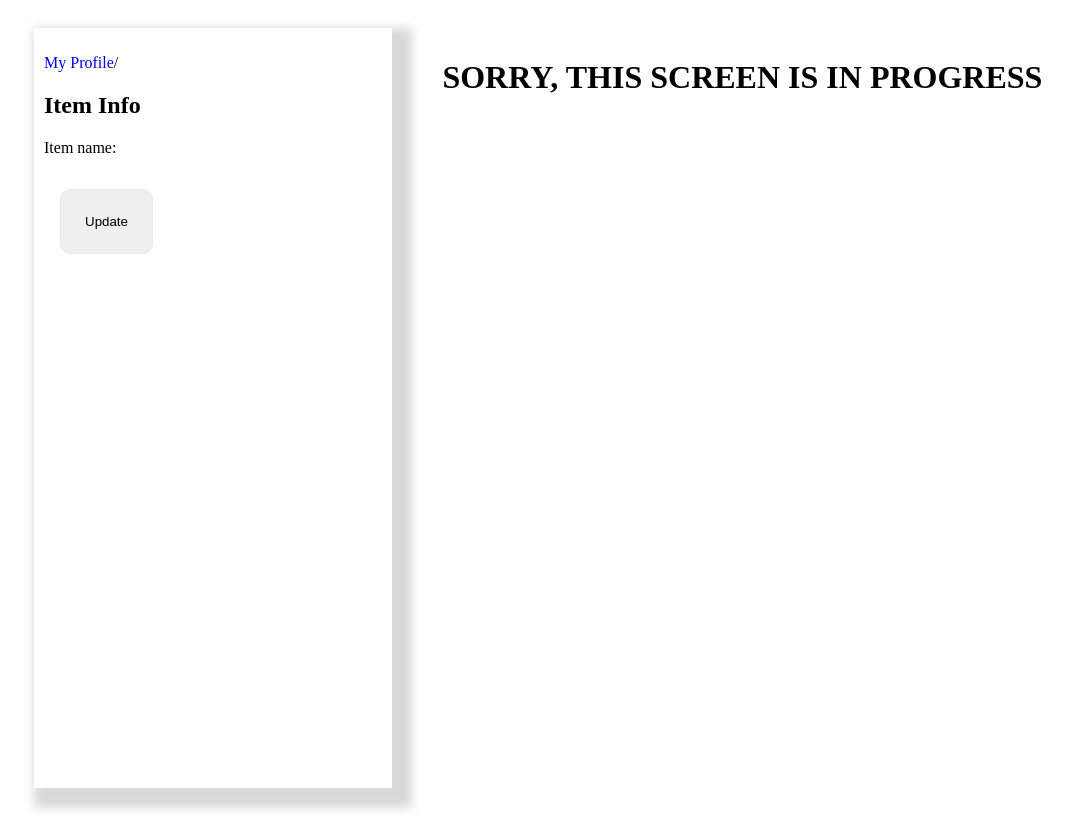
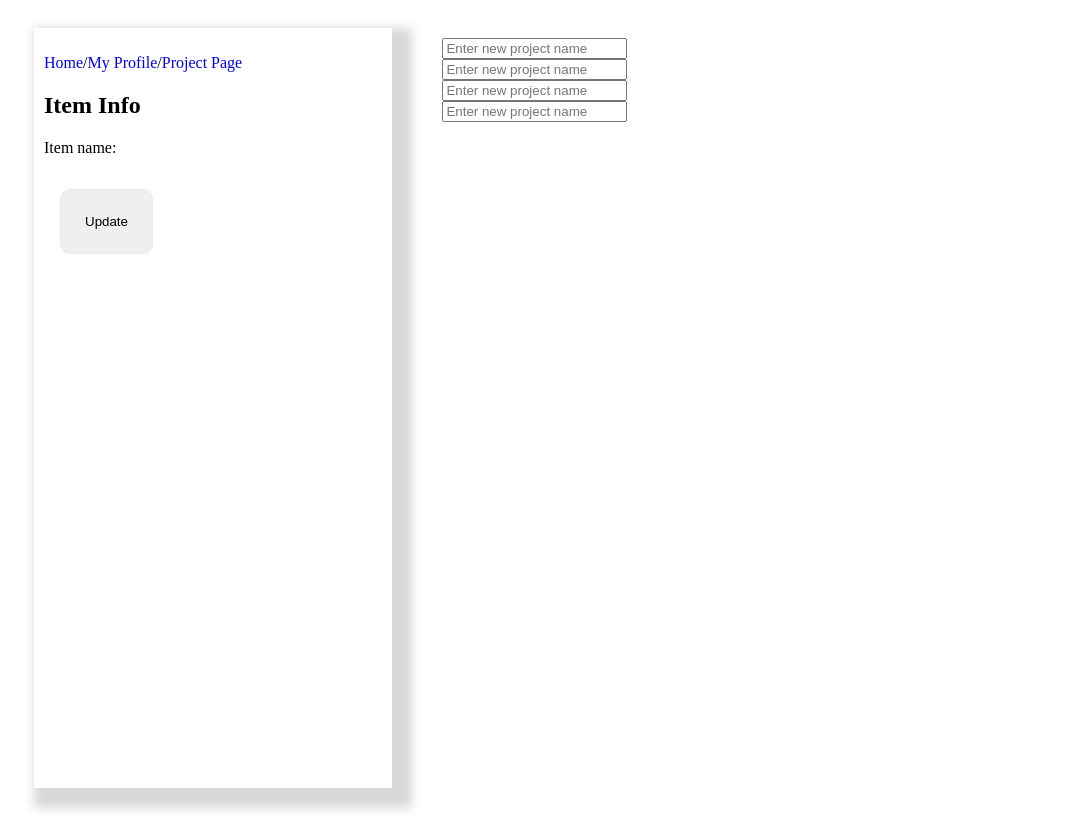
Before and after one commit to skrel/web_electrician_app, a Next.js app: page /ItemPage in a window 1280 px wide. Shown: the whole page, without its empty margins (2-1074 px from the left). Built offline with nearby package versions, Linux system fonts and the light colour scheme.

Commit message:
20230701

```diff
--- a/pages/ItemPage.js
+++ b/pages/ItemPage.js
@@ -7,6 +7,13 @@ function ItemPage() {
     const router = useRouter()
     const data = router.query
     const itemNameToDisplay = JSON.stringify(data.itemName)
+
+    const itemQTYToDisplay = JSON.stringify(data.itemQty)
+    const itemPurposeToDisplay = JSON.stringify(data.itemPurpose)
+    const itemPriceToDisplay = JSON.stringify(data.itemPrice)
+
+
+
 
     const updateItem = () => {
         console.log('update item was pressed')
@@ -20,9 +27,11 @@ function ItemPage() {
             <div className={styles.columnleft}>
                 {/* Links and path */}
                 <p>
+                    <Link style={{ textDecoration: 'none' }} href="/">Home</Link>
+                    /
                     <Link style={{ textDecoration: 'none' }} href="/MyProfile">My Profile</Link>
                     /
-                    {/* <Link style={{ textDecoration: 'none' }} href="/ProjectPage">Project Page</Link> */}
+                    <Link style={{ textDecoration: 'none' }} href="/MyProfile">Project Page</Link>
                 </p>
 
                 {/* Description */}
@@ -37,7 +46,38 @@ function ItemPage() {
 
             {/* LEFT */}
             <div className={styles.columnright} >
-                <h1>SORRY, THIS SCREEN IS IN PROGRESS</h1>
+
+                <input
+                    type={'text'}
+                    name='newprojectname'
+                    placeholder='Enter new project name'
+                    // onChange={(event) => setNewProjectName(event.target.value)}
+                    value={itemNameToDisplay}
+                /> <br />
+
+                <input
+                    type={'text'}
+                    name='newprojectname'
+                    placeholder='Enter new project name'
+                    // onChange={(event) => setNewProjectName(event.target.value)}
+                    value={itemQTYToDisplay}
+                /> <br />
+
+                <input
+                    type={'text'}
+                    name='newprojectname'
+                    placeholder='Enter new project name'
+                    // onChange={(event) => setNewProjectName(event.target.value)}
+                    value={itemPriceToDisplay}
+                /> <br />
+
+                <input
+                    type={'text'}
+                    name='newprojectname'
+                    placeholder='Enter new project name'
+                    // onChange={(event) => setNewProjectName(event.target.value)}
+                    value={itemPurposeToDisplay}
+                />
             </div>
 
         </div>
--- a/styles/Home.module.css
+++ b/styles/Home.module.css
@@ -9,6 +9,13 @@
 
 .flexRow {
     min-height: 100vh;
+    padding: 0 0.5rem;
+    display: flex;
+    flex-direction: row;
+}
+
+.flexRowLocal {
+    /* min-height: 100vh; */
     padding: 0 0.5rem;
     display: flex;
     flex-direction: row;
@@ -67,7 +74,7 @@
     flex-direction: row;
     /* justify-content: center; uncomment to center content */
     align-items: center;
-    background-image: url("../assets/finding_software_solutions.png");
+    /* background-image: url("../assets/finding_software_solutions.png"); */
     background-size: 60vw 60vh;
     box-shadow: 20px 20px 0px blue;
 }
```
Also changed, not shown: pages/MyProfile.js (+18 -30 lines), pages/ProjectPage.js (+23 -9 lines).
